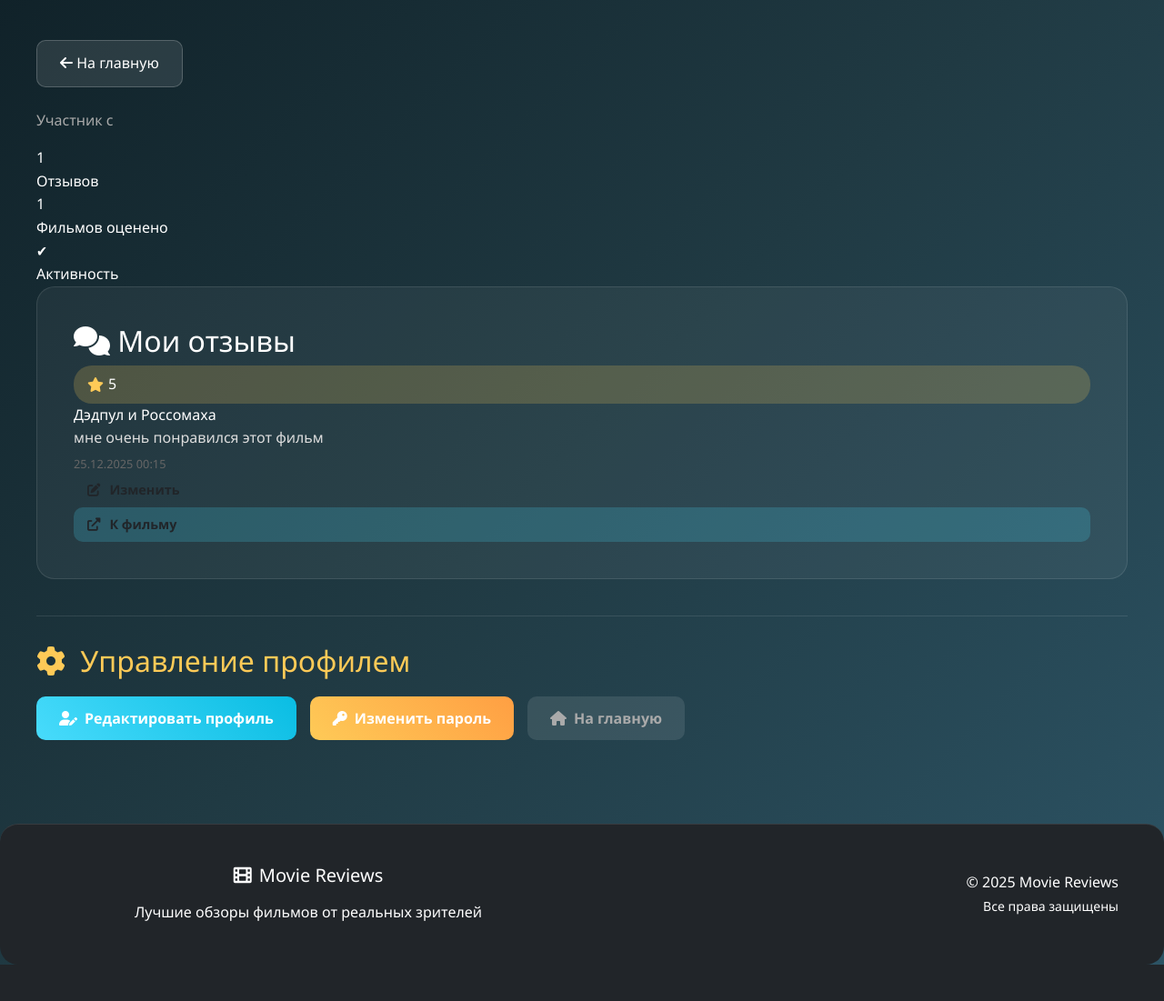
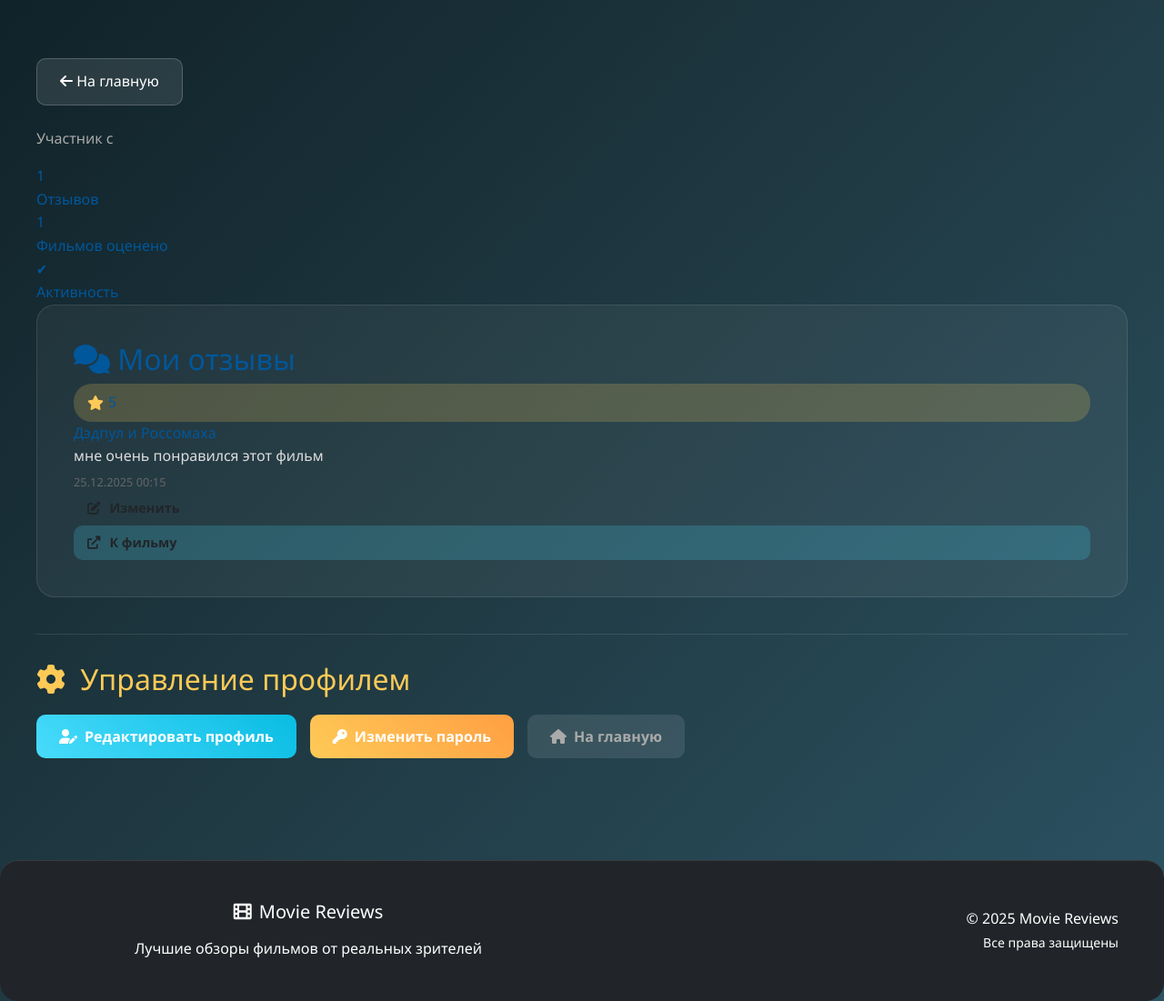
Before and after one commit to Banan41ke/movie_reviews_website_project, a Django app: template users/templates/users/profile.html in a window 1280 px wide. Shown: the part 98-1199 px from the top of the page at 91% size. Before the commit the page ends 1159 px from the top, so only its background shows below. Run offline with Django 5.2, Linux system fonts and the light colour scheme; the template is opened without the code that fills it: values that come from a table or form of the project are taken from there, others are empty; data comes from the database, SQL or seed files in the repository; parts of the project's set-up code (start-up, migrations or seed data) failed here and were passed over.

Commit message:
link profile page to existing css

```diff
--- a/users/templates/users/profile.html
+++ b/users/templates/users/profile.html
@@ -5,7 +5,7 @@
 
 {% block content %}
 
-<div class="container">
+<div class="container edit-profile-page">
 
     <!-- КНОПКА НАЗАД -->
     <a href="{% url 'movie_list' %}" class="back-link mb-3 d-inline-block">
```
